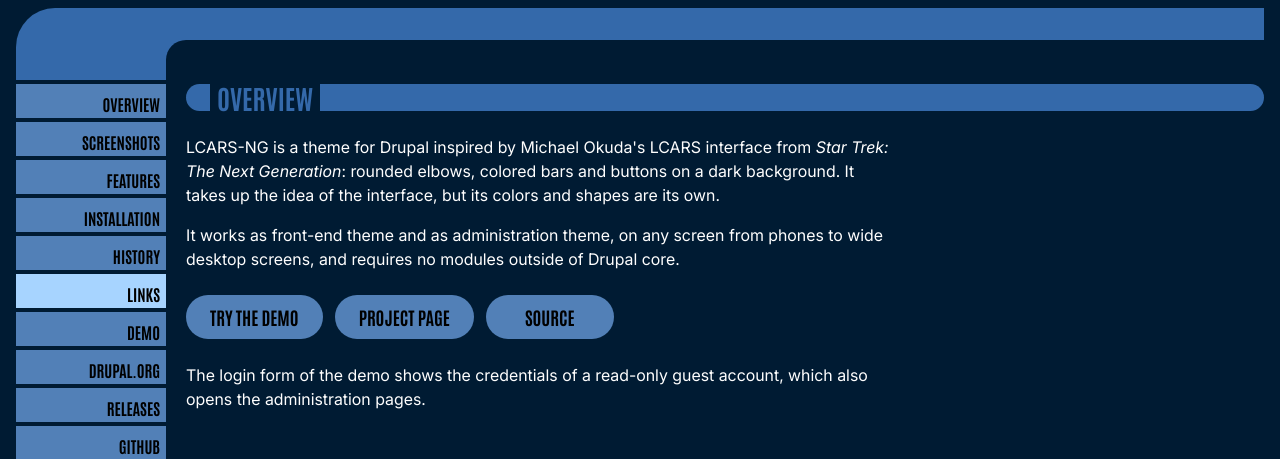
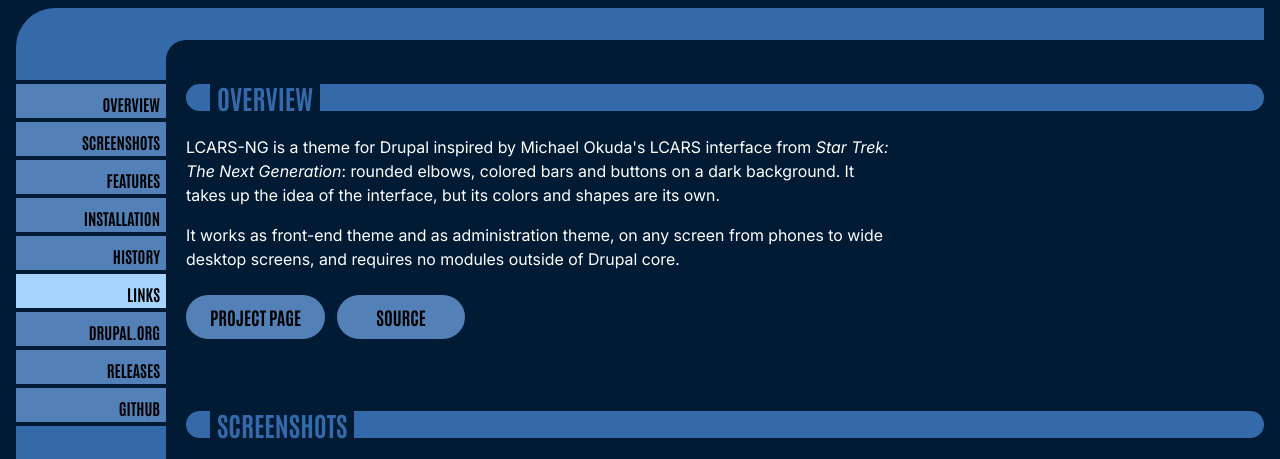
Before and after one commit to LCARS-NG/lcars-ng.github.io, a plain HTML site: page index.html in a window 1280 px wide. Shown: the part 243-702 px from the top of the page. Drawn offline with Linux system fonts and the light colour scheme.

Commit message:
Demo removed from the page: the entry Demo under Links, the button Try the demo and the sentence on its guest account; the demo will be shut down

```diff
--- a/index.html
+++ b/index.html
@@ -50,7 +50,6 @@
     </ul>
     <h2>Links</h2>
     <ul class="lcars-menu">
-      <li><a href="https://demo.lcars-ng.org">Demo</a></li>
       <li><a href="https://www.drupal.org/project/lcars_ng">Drupal.org</a></li>
       <li><a href="https://www.drupal.org/project/lcars_ng/releases">Releases</a></li>
       <li><a href="https://github.com/LCARS-NG/lcars_ng">GitHub</a></li>
@@ -64,11 +63,9 @@
       <p>LCARS-NG is a theme for Drupal inspired by Michael Okuda's LCARS interface from <em>Star Trek: The Next Generation</em>: rounded elbows, colored bars and buttons on a dark background. It takes up the idea of the interface, but its colors and shapes are its own.</p>
       <p>It works as front-end theme and as administration theme, on any screen from phones to wide desktop screens, and requires no modules outside of Drupal core.</p>
       <div class="lcars-buttons">
-        <a class="lcars-button" href="https://demo.lcars-ng.org">Try the demo</a>
         <a class="lcars-button" href="https://www.drupal.org/project/lcars_ng">Project page</a>
         <a class="lcars-button" href="https://github.com/LCARS-NG/lcars_ng">Source</a>
       </div>
-      <p>The login form of the demo shows the credentials of a read-only guest account, which also opens the administration pages.</p>
     </section>
 
     <section class="lcars-section" id="screenshots" aria-labelledby="screenshots-title">
```
